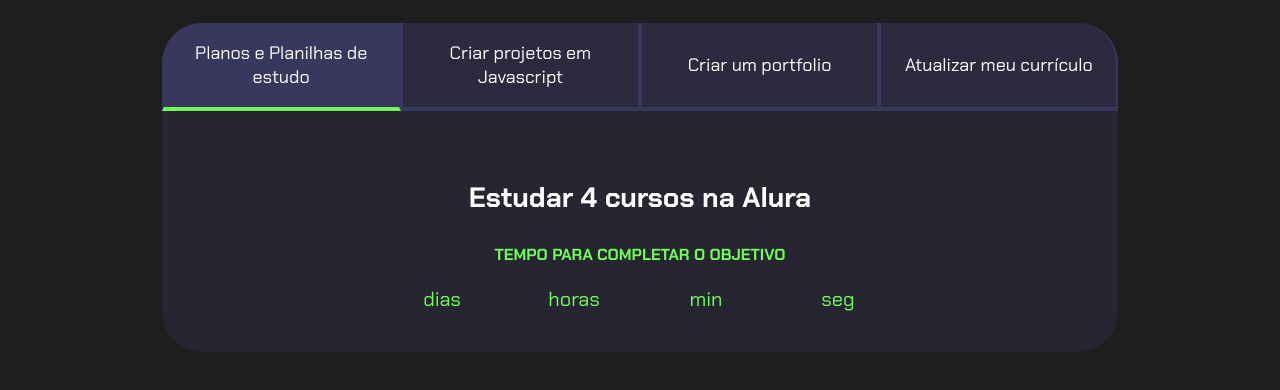
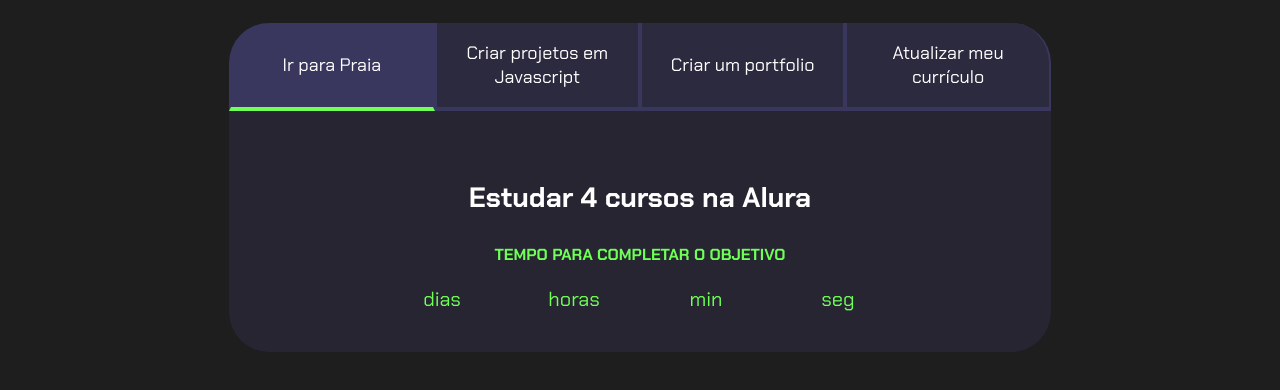
Before and after one commit to Biel009xs/projeto-de-vida, a plain HTML site: page index.html in a window 1280 px wide. Shown: the part 80-470 px from the top of the page. Drawn offline with Linux system fonts and the light colour scheme.

Commit message:
Update index.html

```diff
--- a/index.html
+++ b/index.html
@@ -13,7 +13,7 @@
         <h2 class="titulo-principal">Meus objetivos do ano<span>_</span></h2>
         <div class="conteudo">
             <div class="botoes">
-                <button class="botao ativo">Planos e Planilhas de estudo </button>
+                <button class="botao ativo"> Ir para Praia </button>
                 <button class="botao">Criar projetos em Javascript</button>
                 <button class="botao">Criar um portfolio</button>
                 <button class="botao">Atualizar meu currículo</button>
```
